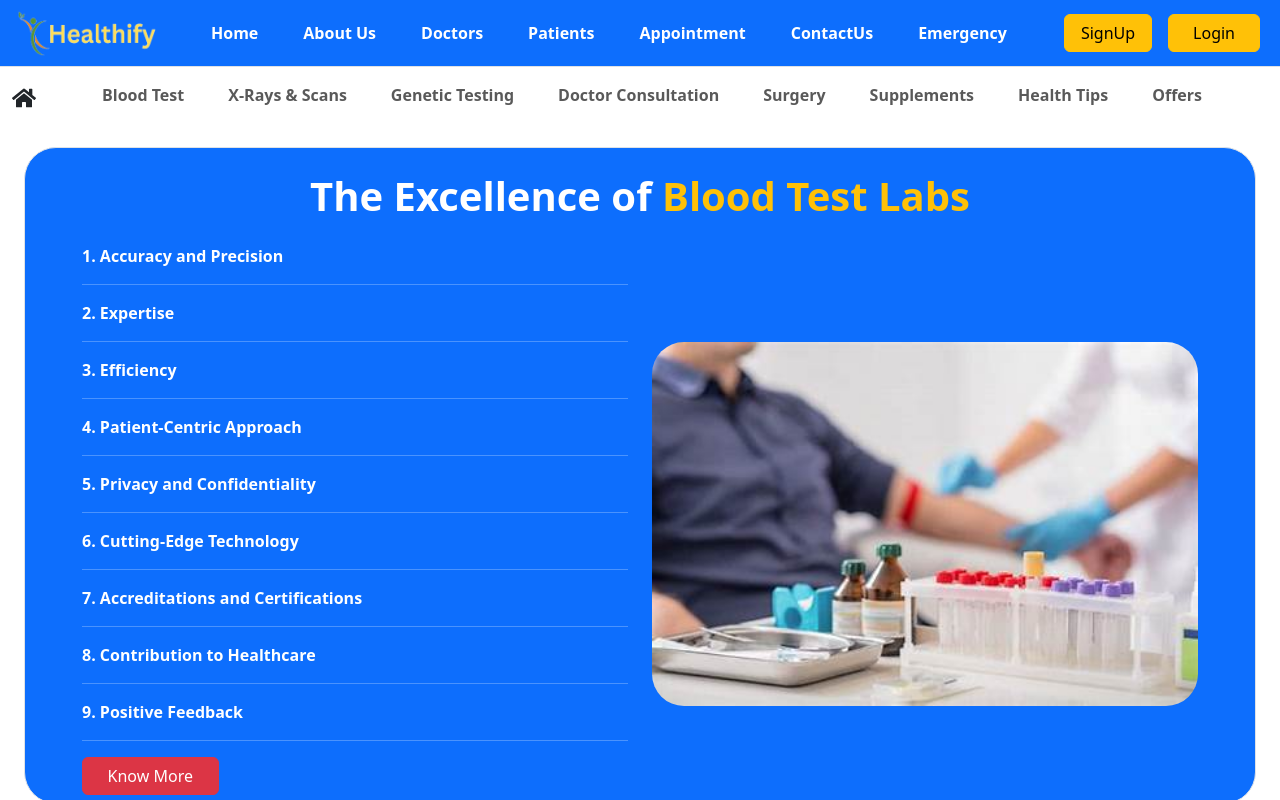
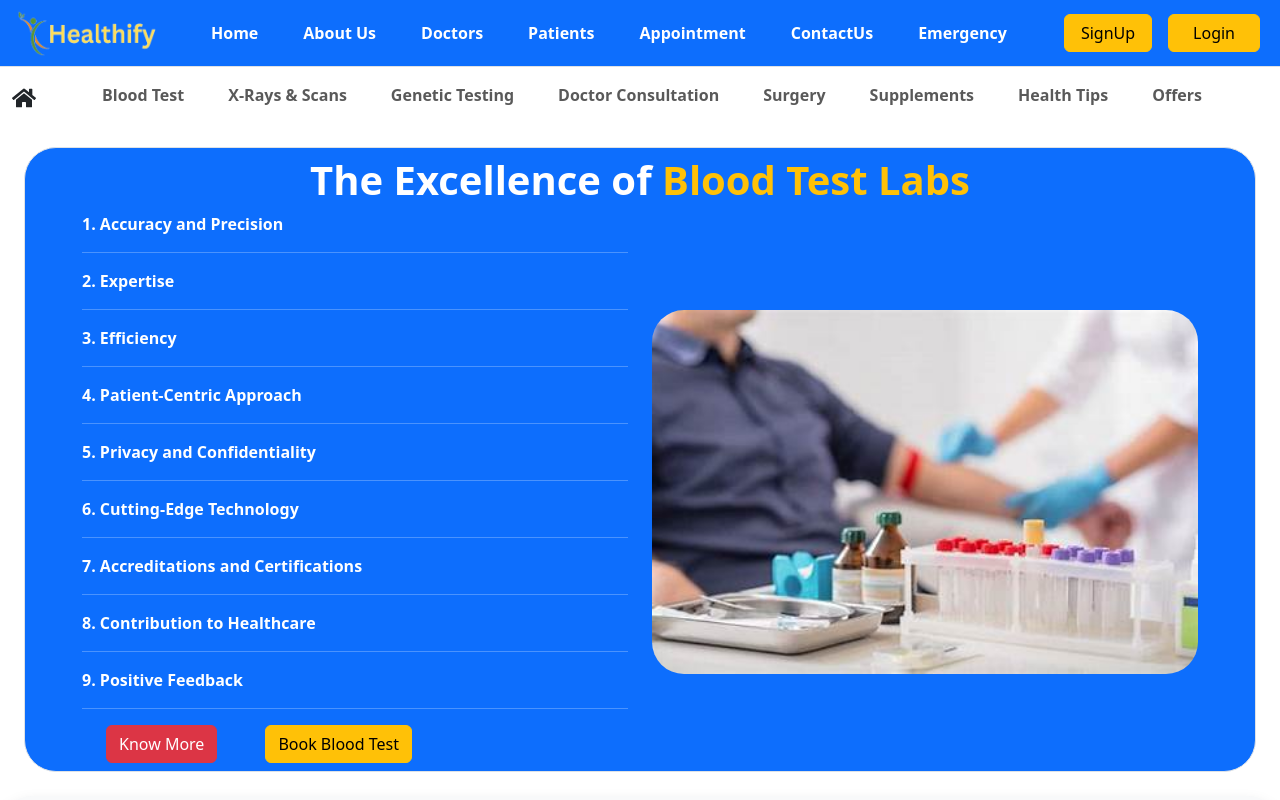
Before and after one commit to yatendra2832/Healthify-MERN, a React (Vite) app in the folder client/: page /bloodtest in a window 1280 px wide. Shown: the top 800 px of the page. Built offline with nearby package versions, Linux system fonts and the light colour scheme; no server answers.

Commit message:
add book button for test

```diff
--- a/client/src/components/Card/TestsCard.jsx
+++ b/client/src/components/Card/TestsCard.jsx
@@ -24,6 +24,7 @@ const TestsCard = ({
           <div class=" col-12 col-md-8 ">
             <p class="fw-semibold ">{content}</p>
             <button class="btn btn-danger m-4 ">{buttonText}</button>
+            <button className="btn btn-warning m-4 ">Book Test </button>
           </div>
         </div>
       </div>
--- a/client/src/pages/BloodTest.jsx
+++ b/client/src/pages/BloodTest.jsx
@@ -4,7 +4,7 @@ const BloodTest = () => {
   return (
     <div className="bg-primary text-white m-4 border rounded-5 ">
       <div className="container">
-        <h1 className="text-center my-4 fw-bold">
+        <h1 className="text-center my-2 fw-bold">
           The Excellence of{" "}
           <span className="text-warning">Blood Test Labs</span>
         </h1>
@@ -21,7 +21,8 @@ const BloodTest = () => {
               8. Contribution to Healthcare <hr />
               9. Positive Feedback <hr />
             </p>
-            <button className="btn btn-danger  mb-2 w-25">Know More</button>
+            <button className="btn btn-danger  mb-2  mx-4">Know More</button>
+            <button className="btn btn-warning  mb-2  mx-4">Book Blood Test</button>
           </div>
           <div className="col-md-6">
             <img
```
